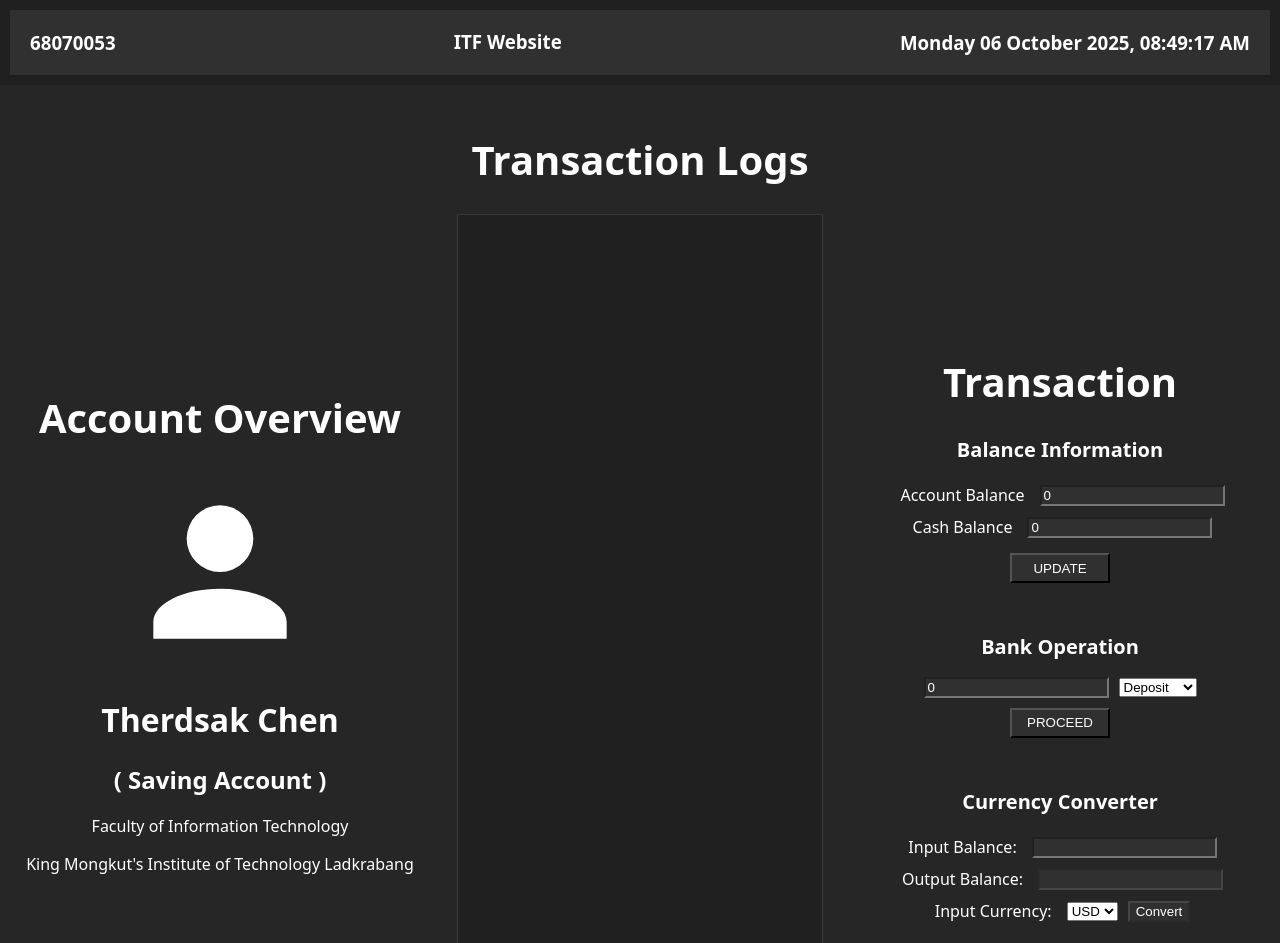
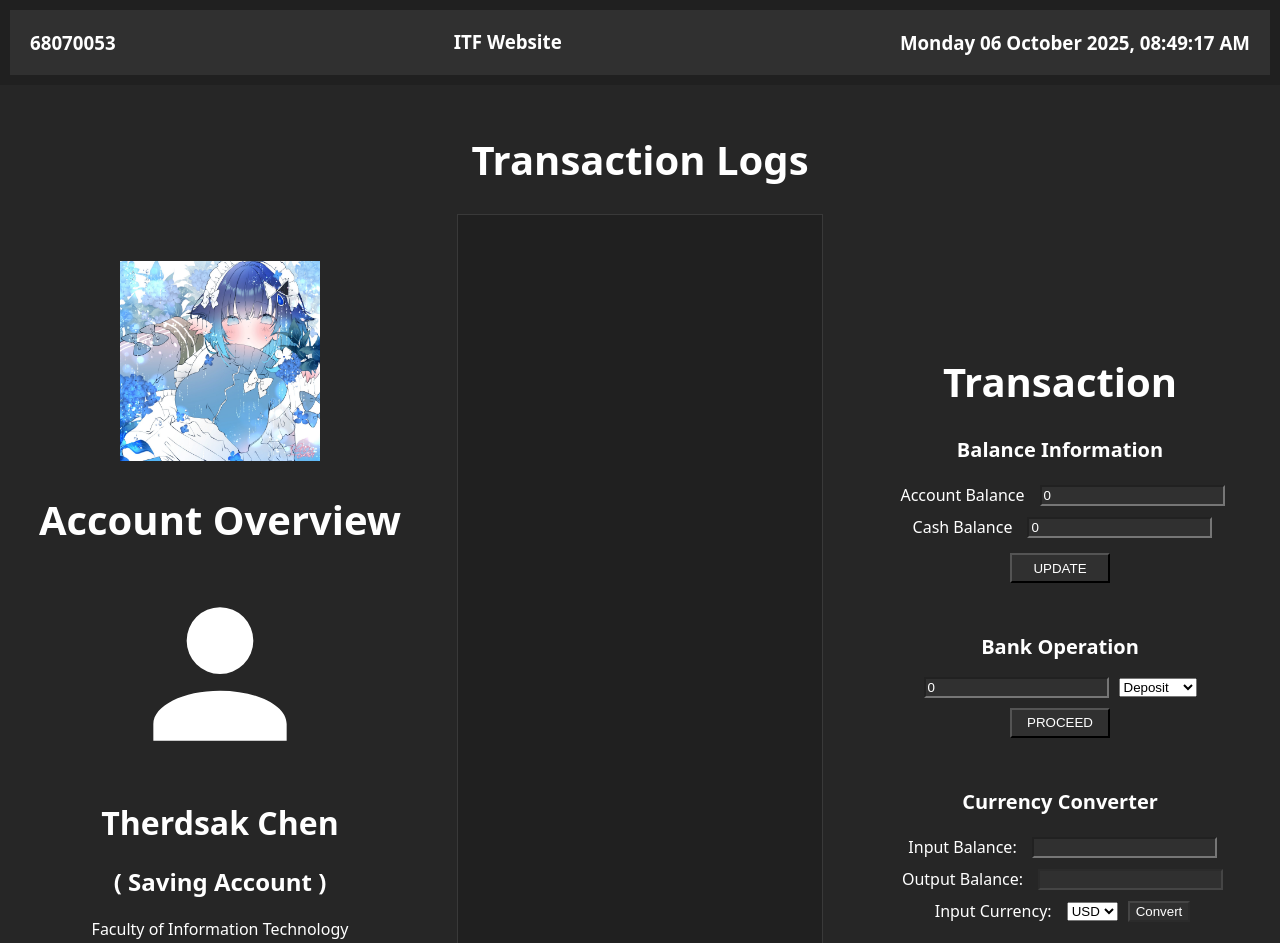
Before and after one commit to BankTQMA/ITF2025_DemoSite, a plain HTML site: page index.html in a window 1280 px wide. Shown: the top 943 px of the page. Drawn offline with nearby package versions, Linux system fonts and the light colour scheme.

Commit message:
Add Tsumugi Kokage picture

```diff
--- a/index.html
+++ b/index.html
@@ -30,6 +30,7 @@
     </nav>
     <div class="container">
       <div class="content">
+        <img src="tsumugi_kokage.jpg" alt="tsumugi_kokage" class="kokage" />
         <h1 class="header1">Account Overview</h1>
         <svg
           xmlns="http://www.w3.org/2000/svg"
--- a/style.css
+++ b/style.css
@@ -4,6 +4,11 @@
     display: flex;
     justify-content: space-between;
     margin: 10px;
+}
+
+.kokage {
+    max-width: 50%;
+    max-height: 50%;
 }
 
 body {
```
Also changed, not shown: tsumugi_kokage.jpg (added).
